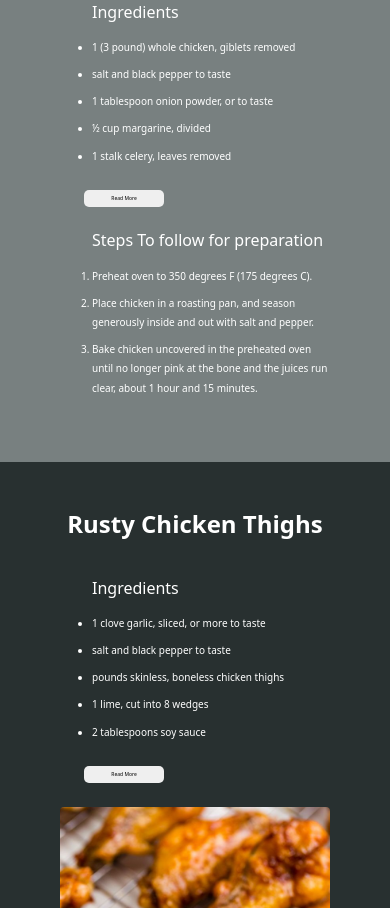
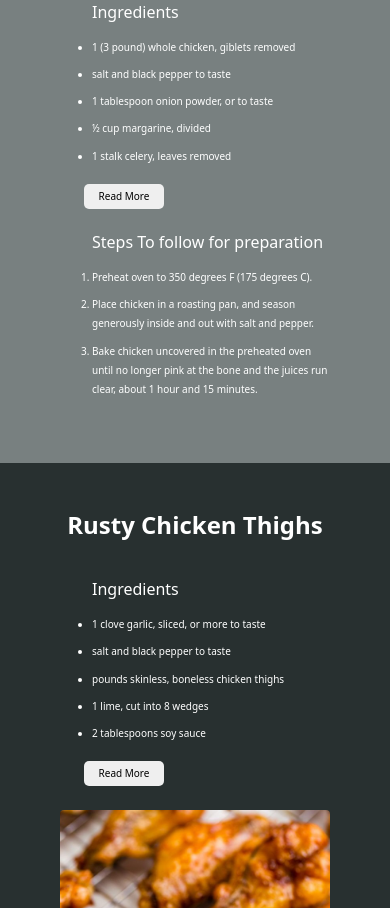
Before and after one commit to bennydreamtech23/odin-project, a plain HTML site: page index.html in a window 390 px wide. Shown: the part 1496-2404 px from the top of the page. Drawn offline with nearby package versions, Linux system fonts and the light colour scheme; a script that the page names is missing.

Commit message:
Update style.css

```diff
--- a/style.css
+++ b/style.css
@@ -191,6 +191,9 @@ html {
   display: block;
   line-height: 1.5rem;
 }
+.button {
+   font-size: 10px;
+}
 }
 
 /*tab landscape orientation*/
@@ -262,7 +265,6 @@ html {
     transform: translateX(50%);
 
 }
-
   100%{
     transform: translateX(100%);
   }
```
